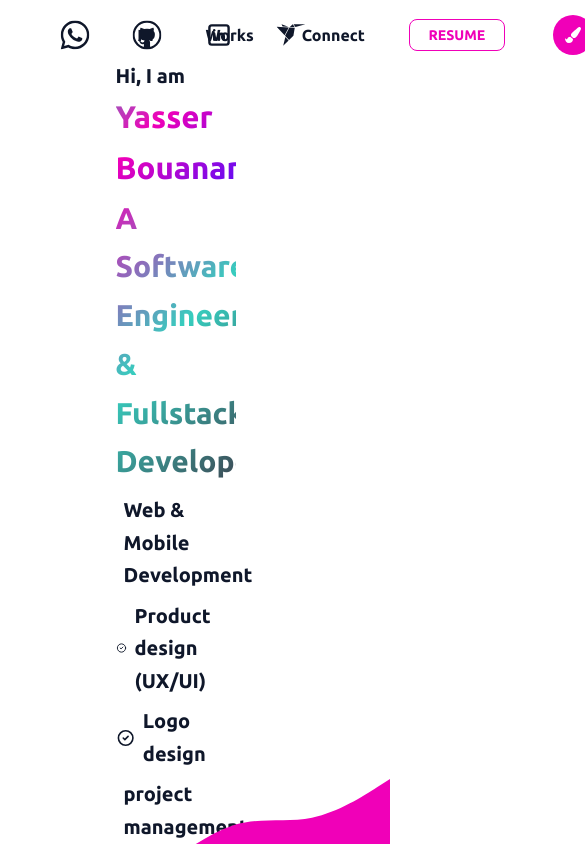
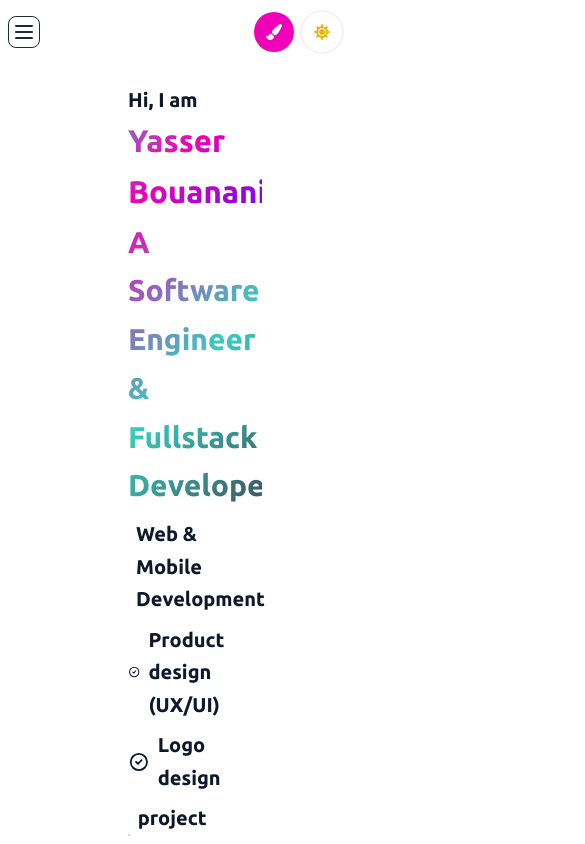
Before and after one commit to bouanani-yasser/my-portfolio, a Next.js app: page / in a window 390 px wide. Shown: the top 844 px of the page, 585 px wide, since content can reach past the window. Built offline with nearby package versions, Linux system fonts and the light colour scheme.

Commit message:
added side drawer

```diff
--- a/components/Hi.tsx
+++ b/components/Hi.tsx
@@ -24,14 +24,14 @@ const Hi: FC = () => {
    };
 
    return (
-      <div className="relative pt-10 bg-white dark:bg-slate-900 text-slate-900 dark:text-slate-100 h-[100vh]">
+      <div className="relative m-0 mb-40  bg-white dark:bg-slate-900 text-slate-900 dark:text-slate-100 h-[100vh]">
          <motion.div
-            className="mx-[5%] py-[3%]  max-w-[80%]"
+            className="py-[3%] w-full"
             variants={container}
             initial="hidden"
             animate="show"
          >
-            <div className="flex-1 px-24 py-2">
+            <div className="flex-1 p-32 py-2">
                <div className="text-xl  text-left   leading-relaxed font-bold ...">
                   <motion.h1 variants={item} className=" ">
                      Hi, I am
@@ -131,7 +131,7 @@ const Hi: FC = () => {
                   </div>
                </div>
             </div>
-            <div className="mt-4 flex flex-1 space-x-2 lg:mt-6 ml-24 justify-start">
+            <div className="mt-4 flex flex-1 space-x-2 lg:mt-6 ml-32 justify-start">
                <motion.button
                   variants={actionsItem}
                   className="z-10 btn  btn-secondary active  lg:btn-lg normal-case"
@@ -147,7 +147,7 @@ const Hi: FC = () => {
             </div>
          </motion.div>
          <svg
-            className=" dark:fill-slate-800 absolute -bottom-20 z-1 fill-secondary col-start-1 row-start-1 h-auto w-full"
+            className=" dark:fill-slate-800 absolute -bottom-48 z-1 fill-secondary col-start-1 row-start-1 h-auto w-full"
             width="1600"
             height="595"
             viewBox="0 0 1600 595"
--- a/components/UI/Toggler.tsx
+++ b/components/UI/Toggler.tsx
@@ -22,7 +22,7 @@ const Toggler = () => {
       <button
          className={`${
             clicked ? 'spin' : ''
-         }  btn btn-sm glass text-primary-content w-10 h-10  my-4  rounded-full  outline-none border-none  transition-all`}
+         }  btn btn-sm glass text-primary-content w-10 h-10   rounded-full  outline-none border-none  transition-all`}
          onClick={clickHandler}
          aria-label="Toggle Dark Mode"
       >
--- a/components/UI/nav.tsx
+++ b/components/UI/nav.tsx
@@ -6,7 +6,7 @@ import { SiFreelancer } from 'react-icons/si';
 import { VscGithub } from 'react-icons/vsc';
 import { ImWhatsapp } from 'react-icons/im';
 
-function Nav() {
+function Nav({ children }: { children: JSX.Element }) {
    const { theme, setTheme } = useTheme();
    const themes = [
       'light',
@@ -40,9 +40,34 @@ function Nav() {
       'winter',
    ];
    return (
-      <header className="absolute top-0 z-10 w-full text-slate-900 dark:text-slate-100">
-         <nav className="flex justify-between items-center align-middle max-w-[80%] h-[70px] m-auto ">
-            <div className="">
+      <div className="drawer">
+         <input id="my-drawer-3" type="checkbox" className="drawer-toggle" />
+         <div className="drawer-content flex flex-col">
+            <div
+               className="w-full navbar font-bold z-10 bg-white dark:bg-slate-900 text-slate-900 dark:text-slate-100"
+               style={{}}
+            >
+               <div className="flex-none lg:hidden">
+                  <label
+                     htmlFor="my-drawer-3"
+                     className="btn btn-sm btn-square  btn-outline"
+                  >
+                     <svg
+                        xmlns="http://www.w3.org/2000/svg"
+                        fill="none"
+                        viewBox="0 0 24 24"
+                        className="inline-block w-6 h-6 stroke-current"
+                     >
+                        <path
+                           strokeLinecap="round"
+                           strokeLinejoin="round"
+                           strokeWidth="2"
+                           d="M4 6h16M4 12h16M4 18h16"
+                        ></path>
+                     </svg>
+                  </label>
+               </div>
+               <div className="ml-24 hidden md:block">
                   <ul className="flex justify-center items-center">
                      <li>
                         <ImWhatsapp className="my-icon" />
@@ -59,14 +84,17 @@ function Nav() {
                      </li>
                   </ul>
                </div>
-            {/* <div className="text-neutral w-1/3 p-auto my-auto  font-bold">{`<YasserBouanani/>`}</div> */}
-            <ul className="flex flex-row  space-x-10 justify-center items-center d w-1/2 font-bold">
-               <li className="p-1 m-1 cursor-pointer">Hi</li>
-               <li className="p-1 m-1 cursor-pointer">Works</li>
-               <li className="p-1 m-1 cursor-pointer">Connect</li>
+               <div className="hidden  lg:flex flex-1  justify-end">
+                  <ul className="menu menu-horizontal items-center justify-end ">
+                     <li className="p-1 mx-4 cursor-pointer">Hi</li>
+                     <li className="p-1 mx-4 cursor-pointer">Works</li>
+                     <li className="p-1 mx-4 cursor-pointer">Connect</li>
                      <button className="w-24 h-8 btn btn-sm btn-outline btn-secondary ">
                         Resume
                      </button>
+                  </ul>
+               </div>
+               <div className="flex flex-1 lg:flex-none lg:mr-[9%] justify-end lg:justify-start items-center mx-10">
                   <div className="dropdown dropdown-end flex justify-center items-center">
                      <label
                         tabIndex={0}
@@ -80,6 +108,7 @@ function Nav() {
                      >
                         {themes.map((t, i) => (
                            <li
+                              key={i}
                               data-theme={t}
                               className="rounded-full m-2 w-8 h-8 bg-secondary cursor-pointer"
                               onClick={() => setTheme(t)}
@@ -88,9 +117,15 @@ function Nav() {
                      </ul>
                   </div>
                   <Toggler />
-            </ul>
-         </nav>
-      </header>
+               </div>
+            </div>
+            {children}
+         </div>
+         <div className="drawer-side">
+            <label htmlFor="my-drawer-3" className="drawer-overlay"></label>
+            <ul className="menu p-4 w-80 bg-base-100"></ul>
+         </div>
+      </div>
    );
 }
 
--- a/pages/index.tsx
+++ b/pages/index.tsx
@@ -13,12 +13,12 @@ const Home: NextPage = () => {
             <title>Yasser Bouanani</title>
             <meta name="description" content="Welcome to my portfolio" />
          </Head>
-         <Nav />
+         <Nav>
+            <>
                <Hi />
-
                <div className="works relative ">
                   <svg
-               className=" absolute top-0 rotate-180 dark:fill-slate-700  z-1 fill-secondary col-start-1 row-start-1 h-auto w-full"
+                     className=" absolute top-48 rotate-180 dark:fill-slate-700  z-1 fill-secondary col-start-1 row-start-1 h-auto w-full"
                      width="1600"
                      height="595"
                      viewBox="0 0 1600 595"
@@ -27,10 +27,14 @@ const Home: NextPage = () => {
                   >
                      <path d="M0 338L53.3 349.2C106.7 360.3 213.3 382.7 320 393.8C426.7 405 533.3 405 640 359.3C746.7 313.7 853.3 222.3 960 189.2C1066.7 156 1173.3 181 1280 159.2C1386.7 137.3 1493.3 68.7 1546.7 34.3L1600 0V595H1546.7C1493.3 595 1386.7 595 1280 595C1173.3 595 1066.7 595 960 595C853.3 595 746.7 595 640 595C533.3 595 426.7 595 320 595C213.3 595 106.7 595 53.3 595H0V338Z"></path>
                   </svg>
-            <h1 className="m-10 z-10 text-5xl text-[#3b89d7]">#My Works</h1>
+                  <h1 className="m-10 z-10 text-5xl text-[#3b89d7]">
+                     #My Works
+                  </h1>
                   <GridCard />
                </div>
                <Contact />
+            </>
+         </Nav>
       </div>
    );
 };
--- a/styles/globals.scss
+++ b/styles/globals.scss
@@ -166,15 +166,15 @@
    }
 }
 
-body::-webkit-scrollbar {
+.drawer-content::-webkit-scrollbar {
    width: 0.6rem;
 }
 
-body::-webkit-scrollbar-track {
+.drawer-content::-webkit-scrollbar-track {
    box-shadow: inset 0 0 6px rgba(0, 0, 0, 0.3);
 }
 
-body::-webkit-scrollbar-thumb {
+.drawer-content::-webkit-scrollbar-thumb {
    border-radius: 10px;
    background-color: darkgrey;
    // outline: 1px solid slategrey;
```
Lines whose indentation alone changed are shown as unchanged.
